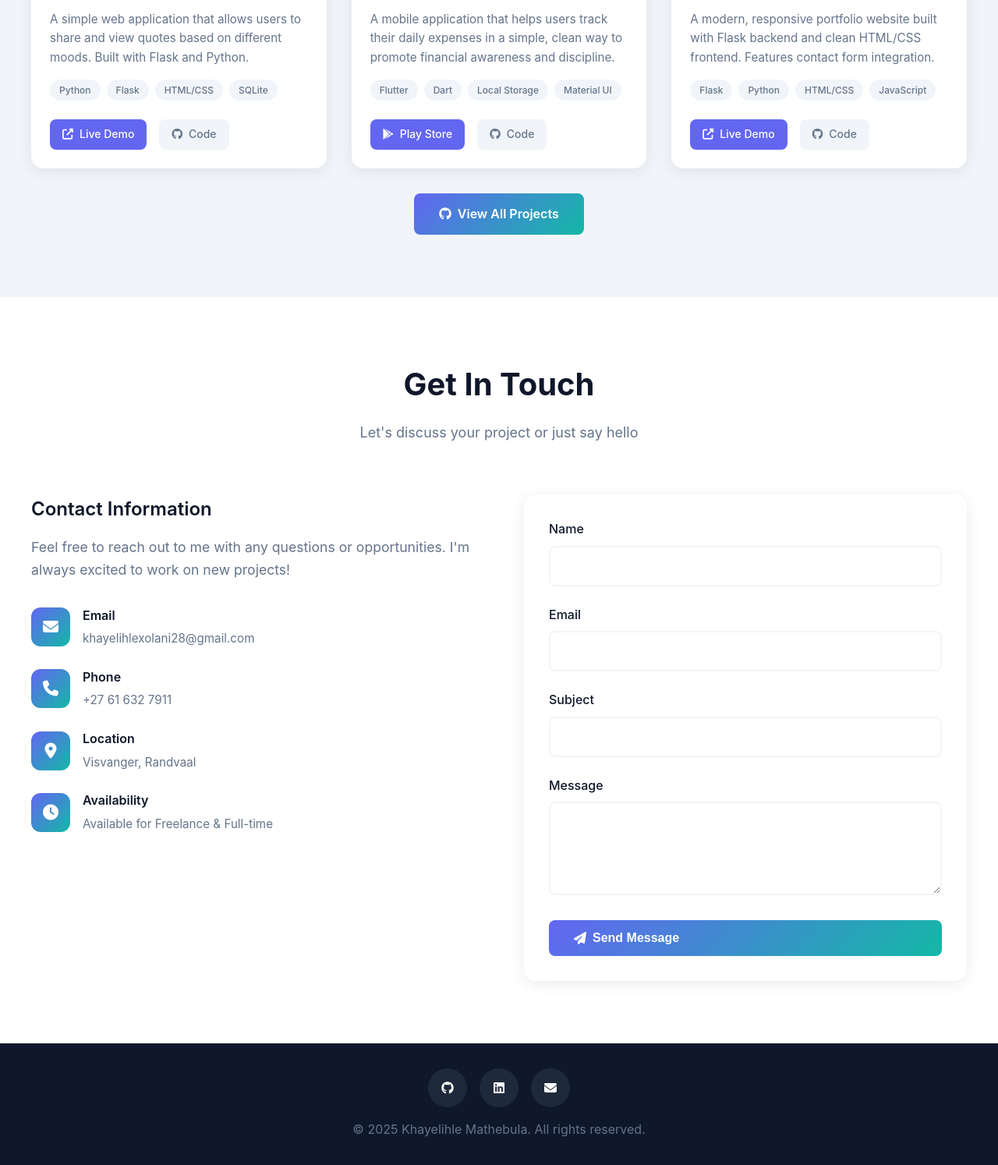
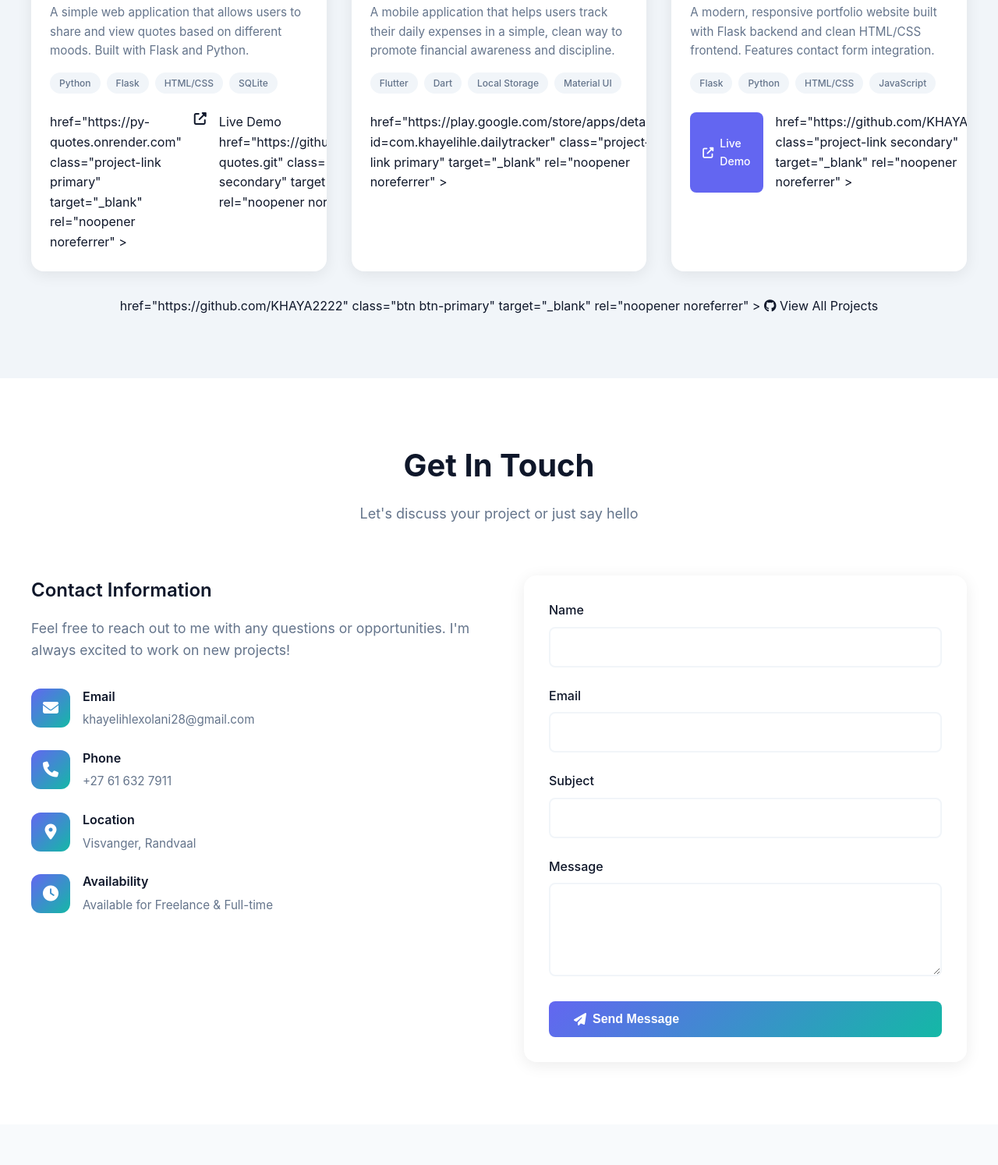
Before and after one commit to KHAYA2222/my-portfolio, a Flask app: page / in a window 1280 px wide. Shown: the part 2856-4350 px from the top of the page at 78% size. After the commit the page ends 4186 px from the top, so only its background shows below. Run offline with Flask 3, Linux system fonts and the light colour scheme.

Commit message:
Replaced header/footer for better visibility

```diff
--- a/templates/index.html
+++ b/templates/index.html
@@ -27,21 +27,7 @@
     {% endif %} {% endwith %}
 
     <!-- Header -->
-    <header class="header">
-      <nav class="nav">
-        <a href="#" class="logo">Khayelihle</a>
-        <ul class="nav-links">
-          <li><a href="#home" class="active">Home</a></li>
-          <li><a href="#about">About</a></li>
-          <li><a href="#skills">Skills</a></li>
-          <li><a href="#projects">Projects</a></li>
-          <li><a href="#contact">Contact</a></li>
-        </ul>
-        <button class="mobile-menu" onclick="toggleMenu()">
-          <i class="fas fa-bars"></i>
-        </button>
-      </nav>
-    </header>
+<main id="main-content">
 
   <!-- Hero Section -->
   <section class="hero" id="home">
@@ -55,10 +41,10 @@
         </p>
         <div class="hero-buttons">
           <a href="#projects" class="btn btn-primary">
-              <i class="fas fa-code"></i> View My Work
+            <i class="fas fa-code" aria-hidden="true"></i> View My Work
           </a>
           <a href="#contact" class="btn btn-secondary">
-              <i class="fas fa-envelope"></i> Get In Touch
+            <i class="fas fa-envelope" aria-hidden="true"></i> Get In Touch
           </a>
         </div>
         <div class="tech-stack">
@@ -74,7 +60,7 @@
       <div class="hero-image fade-in delay-1">
         <img
           src="{{ url_for('static', filename='assets/images/profilePicture.JPG') }}"
-            alt="Khayelihle Mathebula"
+          alt="Khayelihle Mathebula — web developer based in Randvaal, South Africa"
           class="profile-img"
         />
       </div>
@@ -105,12 +91,13 @@
             When I'm not coding, you can find me playing games, reading tech
             blogs, or diving into the latest tech trends.
           </p>
-            <a
+
             href="https://drive.google.com/file/d/1timHUTIc_wkqfVqxfr06JFco4KZD7IWG/view?usp=drive_link"
             class="btn btn-primary mt-4"
             target="_blank"
+            rel="noopener noreferrer"
           >
-              <i class="fas fa-download"></i> Download Resume
+            <i class="fas fa-download" aria-hidden="true"></i> Download Resume
           </a>
         </div>
 
@@ -145,7 +132,7 @@
       </p>
       <div class="skills-grid">
         <div class="skill-category fade-in delay-2">
-            <h3><i class="fas fa-code"></i> Programming Languages</h3>
+          <h3><i class="fas fa-code" aria-hidden="true"></i> Programming Languages</h3>
           <div class="skill-list">
             <span class="skill-item">Python</span>
             <span class="skill-item">C#</span>
@@ -155,7 +142,7 @@
           </div>
         </div>
         <div class="skill-category fade-in delay-3">
-            <h3><i class="fas fa-globe"></i> Web Technologies</h3>
+          <h3><i class="fas fa-globe" aria-hidden="true"></i> Web Technologies</h3>
           <div class="skill-list">
             <span class="skill-item">HTML5</span>
             <span class="skill-item">CSS3</span>
@@ -166,7 +153,7 @@
           </div>
         </div>
         <div class="skill-category fade-in delay-2">
-            <h3><i class="fas fa-mobile-alt"></i> Mobile & Frameworks</h3>
+          <h3><i class="fas fa-mobile-alt" aria-hidden="true"></i> Mobile & Frameworks</h3>
           <div class="skill-list">
             <span class="skill-item">Flutter</span>
             <span class="skill-item">.NET Framework</span>
@@ -175,7 +162,7 @@
           </div>
         </div>
         <div class="skill-category fade-in delay-3">
-            <h3><i class="fas fa-tools"></i> Tools & Database</h3>
+          <h3><i class="fas fa-tools" aria-hidden="true"></i> Tools & Database</h3>
           <div class="skill-list">
             <span class="skill-item">Git</span>
             <span class="skill-item">VS Code</span>
@@ -200,7 +187,7 @@
           <div class="project-image">
             <img
               src="{{ url_for('static', filename='assets/images/quote1_app.png') }}"
-                alt="Quote App"
+              alt="Quote App — a Flask web app for sharing mood-based quotes"
             />
           </div>
           <div class="project-content">
@@ -216,19 +203,21 @@
               <span class="tech-tag">SQLite</span>
             </div>
             <div class="project-links">
-                <a
+
                 href="https://py-quotes.onrender.com"
                 class="project-link primary"
                 target="_blank"
+                rel="noopener noreferrer"
               >
-                  <i class="fas fa-external-link-alt"></i> Live Demo
+                <i class="fas fa-external-link-alt" aria-hidden="true"></i> Live Demo
               </a>
-                <a
+
                 href="https://github.com/KHAYA2222/py-quotes.git"
                 class="project-link secondary"
                 target="_blank"
+                rel="noopener noreferrer"
               >
-                  <i class="fab fa-github"></i> Code
+                <i class="fab fa-github" aria-hidden="true"></i> Code
               </a>
             </div>
           </div>
@@ -238,7 +227,7 @@
           <div class="project-image">
             <img
               src="{{ url_for('static', filename='assets/images/Daily_Trackerp1.jpg') }}"
-                alt="Daily Tracker"
+              alt="Daily Tracker — a Flutter mobile app for tracking daily expenses"
             />
           </div>
           <div class="project-content">
@@ -255,15 +244,16 @@
               <span class="tech-tag">Material UI</span>
             </div>
             <div class="project-links">
-                <a
+
                 href="https://play.google.com/store/apps/details?id=com.khayelihle.dailytracker"
                 class="project-link primary"
                 target="_blank"
+                rel="noopener noreferrer"
               >
-                  <i class="fab fa-google-play"></i> Play Store
+                <i class="fab fa-google-play" aria-hidden="true"></i> Play Store
               </a>
-                <a href="#" class="project-link secondary">
-                  <i class="fab fa-github"></i> Code
+              <a href="#" class="project-link secondary" aria-label="Source code coming soon">
+                <i class="fab fa-github" aria-hidden="true"></i> Code
               </a>
             </div>
           </div>
@@ -273,7 +263,7 @@
           <div class="project-image">
             <img
               src="{{ url_for('static', filename='assets/images/background1.jpg') }}"
-                alt="Portfolio Website"
+              alt="Portfolio Website — built with Flask and HTML/CSS"
             />
           </div>
           <div class="project-content">
@@ -289,27 +279,29 @@
               <span class="tech-tag">JavaScript</span>
             </div>
             <div class="project-links">
-                <a href="#" class="project-link primary">
-                  <i class="fas fa-external-link-alt"></i> Live Demo
+              <a href="#" class="project-link primary" aria-label="Live demo coming soon">
+                <i class="fas fa-external-link-alt" aria-hidden="true"></i> Live Demo
               </a>
-                <a
+
                 href="https://github.com/KHAYA2222"
                 class="project-link secondary"
                 target="_blank"
+                rel="noopener noreferrer"
               >
-                  <i class="fab fa-github"></i> Code
+                <i class="fab fa-github" aria-hidden="true"></i> Code
               </a>
             </div>
           </div>
         </div>
       </div>
       <div class="text-center mt-4 fade-in delay-3">
-          <a
+
           href="https://github.com/KHAYA2222"
           class="btn btn-primary"
           target="_blank"
+          rel="noopener noreferrer"
         >
-            <i class="fab fa-github"></i> View All Projects
+          <i class="fab fa-github" aria-hidden="true"></i> View All Projects
         </a>
       </div>
     </div>
@@ -330,30 +322,28 @@
             I'm always excited to work on new projects!
           </p>
           <div class="contact-item">
-              <div class="contact-icon"><i class="fas fa-envelope"></i></div>
+            <div class="contact-icon"><i class="fas fa-envelope" aria-hidden="true"></i></div>
             <div class="contact-details">
               <h4>Email</h4>
               <span>khayelihlexolani28@gmail.com</span>
             </div>
           </div>
           <div class="contact-item">
-              <div class="contact-icon"><i class="fas fa-phone"></i></div>
+            <div class="contact-icon"><i class="fas fa-phone" aria-hidden="true"></i></div>
             <div class="contact-details">
               <h4>Phone</h4>
               <span>+27 61 632 7911</span>
             </div>
           </div>
           <div class="contact-item">
-              <div class="contact-icon">
-                <i class="fas fa-map-marker-alt"></i>
-              </div>
+            <div class="contact-icon"><i class="fas fa-map-marker-alt" aria-hidden="true"></i></div>
             <div class="contact-details">
               <h4>Location</h4>
               <span>Visvanger, Randvaal</span>
             </div>
           </div>
           <div class="contact-item">
-              <div class="contact-icon"><i class="fas fa-clock"></i></div>
+            <div class="contact-icon"><i class="fas fa-clock" aria-hidden="true"></i></div>
             <div class="contact-details">
               <h4>Availability</h4>
               <span>Available for Freelance & Full-time</span>
@@ -362,14 +352,14 @@
         </div>
 
         <div class="contact-form fade-in delay-3">
-            <form id="contactForm" action="/submit" method="POST">
+          <form id="contactForm" action="/submit" method="POST" novalidate>
             <div class="form-group">
               <label for="name">Name</label>
-                <input type="text" id="name" name="name" required />
+              <input type="text" id="name" name="name" required autocomplete="name" />
             </div>
             <div class="form-group">
               <label for="email">Email</label>
-                <input type="email" id="email" name="email" required />
+              <input type="email" id="email" name="email" required autocomplete="email" />
             </div>
             <div class="form-group">
               <label for="subject">Subject</label>
@@ -380,7 +370,7 @@
               <textarea id="message" name="message" required></textarea>
             </div>
             <button type="submit" class="btn btn-primary" style="width: 100%">
-                <i class="fas fa-paper-plane"></i> Send Message
+              <i class="fas fa-paper-plane" aria-hidden="true"></i> Send Message
             </button>
           </form>
         </div>
@@ -388,31 +378,7 @@
     </div>
   </section>
 
-    <!-- Footer -->
-    <footer class="footer">
-      <div class="container">
-        <div class="social-links">
-          <a
-            href="https://github.com/KHAYA2222"
-            class="social-link"
-            target="_blank"
-          >
-            <i class="fab fa-github"></i>
-          </a>
-          <a
-            href="https://www.linkedin.com/in/khayelihle-mathebula-04398a214"
-            class="social-link"
-            target="_blank"
-          >
-            <i class="fab fa-linkedin"></i>
-          </a>
-          <a href="mailto:khayelihlexolani28@gmail.com" class="social-link">
-            <i class="fas fa-envelope"></i>
-          </a>
-        </div>
-        <p>&copy; 2025 Khayelihle Mathebula. All rights reserved.</p>
-      </div>
-    </footer>
+</main>
 
     <script>
       // Mobile menu toggle
```
Lines whose indentation alone changed are shown as unchanged.
